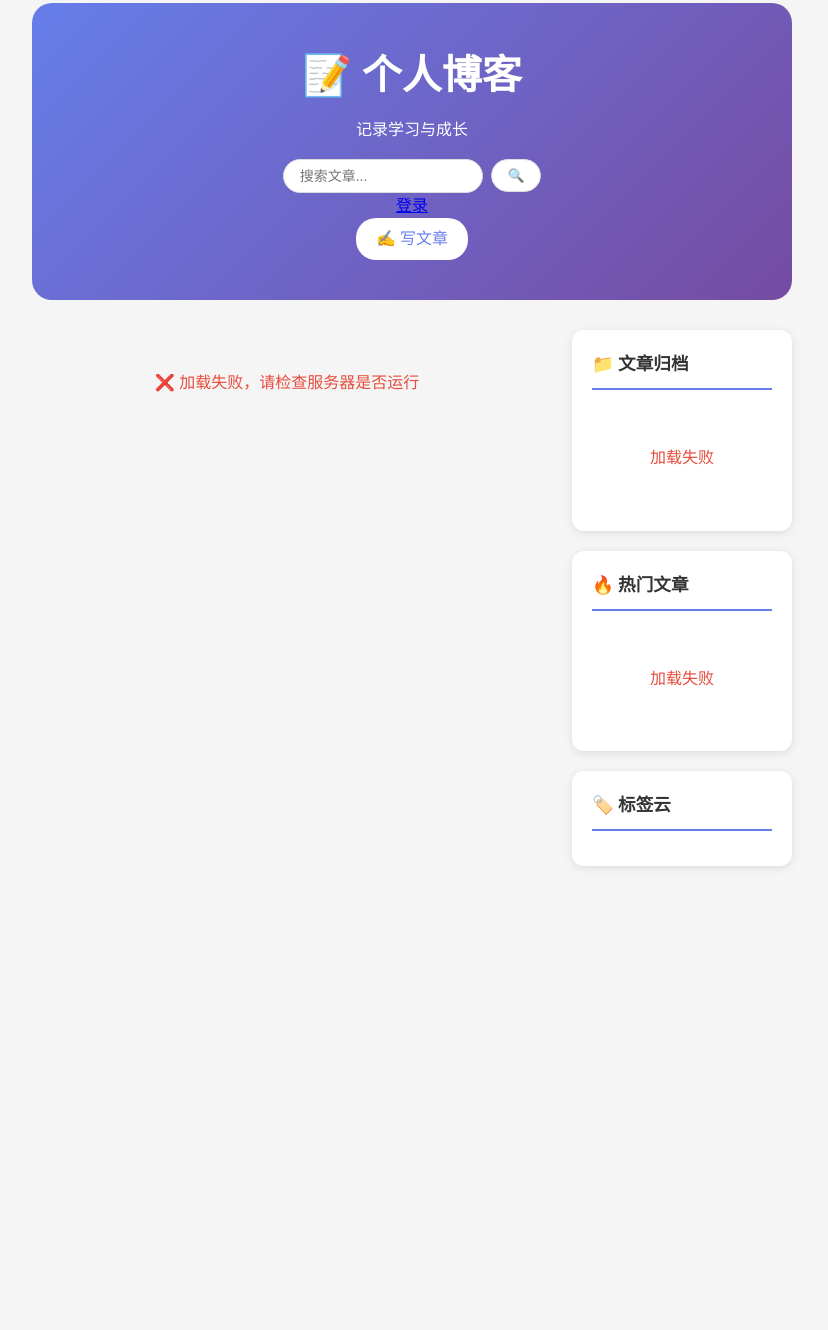
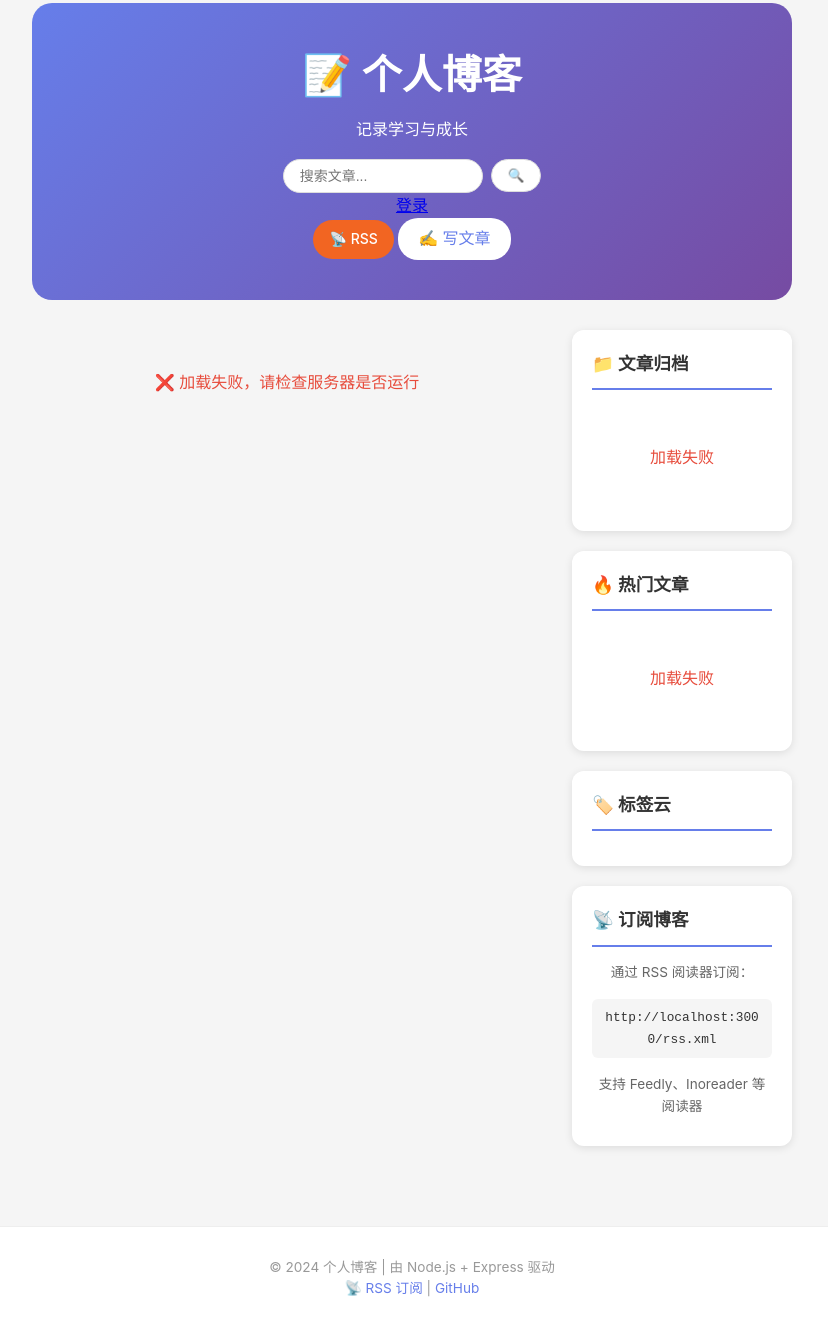
Before and after one commit to wanlte/personal-blog, a website: page public/index.html in a window 1280 px wide. Shown: the part 17-1347 px from the top of the page, without its empty margins (228-1056 px from the left). Before the commit the page ends 923 px from the top, so only its background shows below. Drawn offline with Linux system fonts and the light colour scheme; no server answers.

Commit message:
rss订阅功能

```diff
--- a/package.json
+++ b/package.json
@@ -14,6 +14,7 @@
     "bcrypt": "^6.0.0",
     "express": "^5.2.1",
     "jsonwebtoken": "^9.0.3",
+    "rss": "^1.2.2",
     "sqlite3": "^6.0.1"
   }
 }
--- a/public/index.html
+++ b/public/index.html
@@ -17,6 +17,7 @@
                     <button id="searchBtn" class="search-btn">🔍</button>
                 </div>
                 <div id="userInfo" class="user-info"></div>
+                <a href="/rss.xml" class="rss-btn" target="_blank">📡 RSS</a>
                 <a href="/write.html" class="write-btn">✍️ 写文章</a>
             </div>
         </header>
@@ -53,10 +54,30 @@
                     <h3>🏷️ 标签云</h3>
                     <div id="tagList" class="tag-cloud"></div>
                 </div>
+
+                <!-- RSS 订阅提示 -->
+                <div class="sidebar-section">
+                    <h3>📡 订阅博客</h3>
+                    <div class="rss-tip">
+                        <p>通过 RSS 阅读器订阅：</p>
+                        <a href="/rss.xml" class="rss-link" target="_blank">
+                            <code>http://localhost:3000/rss.xml</code>
+                        </a>
+                        <p class="rss-note">支持 Feedly、Inoreader 等阅读器</p>
+                    </div>
+                </div>
             </aside>
         </div>
     </div>
 
+    <footer class="footer">
+        <p>© 2024 个人博客 | 由 Node.js + Express 驱动</p>
+        <p>
+            <a href="/rss.xml">📡 RSS 订阅</a> |
+            <a href="https://github.com/你的用户名/personal-blog" target="_blank">GitHub</a>
+        </p>
+    </footer>
+
     <script src="/app.js"></script>
 </body>
 </html>
--- a/public/style.css
+++ b/public/style.css
@@ -793,3 +793,76 @@ header h1 {
     transform: translateY(-2px);
     opacity: 0.9;
 }
+
+/* RSS 订阅按钮 */
+.rss-btn {
+    display: inline-block;
+    padding: 8px 16px;
+    background: #f26522;
+    color: white;
+    text-decoration: none;
+    border-radius: 20px;
+    font-size: 14px;
+    font-weight: 500;
+    transition: all 0.2s;
+}
+
+.rss-btn:hover {
+    background: #e05a1a;
+    transform: translateY(-2px);
+    box-shadow: 0 4px 12px rgba(242, 101, 34, 0.3);
+}
+
+/* RSS 订阅提示 */
+.rss-tip {
+    text-align: center;
+}
+
+.rss-tip p {
+    margin: 8px 0;
+    font-size: 0.85rem;
+    color: #666;
+}
+
+.rss-link {
+    display: inline-block;
+    margin: 8px 0;
+    padding: 8px 12px;
+    background: #f5f5f5;
+    border-radius: 6px;
+    font-size: 0.8rem;
+    word-break: break-all;
+    text-decoration: none;
+    color: #333;
+    transition: all 0.2s;
+}
+
+.rss-link:hover {
+    background: #f26522;
+    color: white;
+}
+
+.rss-note {
+    font-size: 0.75rem;
+    color: #999;
+}
+
+/* 页脚样式 */
+.footer {
+    text-align: center;
+    padding: 30px 20px;
+    margin-top: 40px;
+    background: white;
+    border-top: 1px solid #eee;
+    color: #999;
+    font-size: 0.85rem;
+}
+
+.footer a {
+    color: #667eea;
+    text-decoration: none;
+}
+
+.footer a:hover {
+    text-decoration: underline;
+}
```
Also changed, not shown: server.js (+52 -0 lines), 1 other file.
